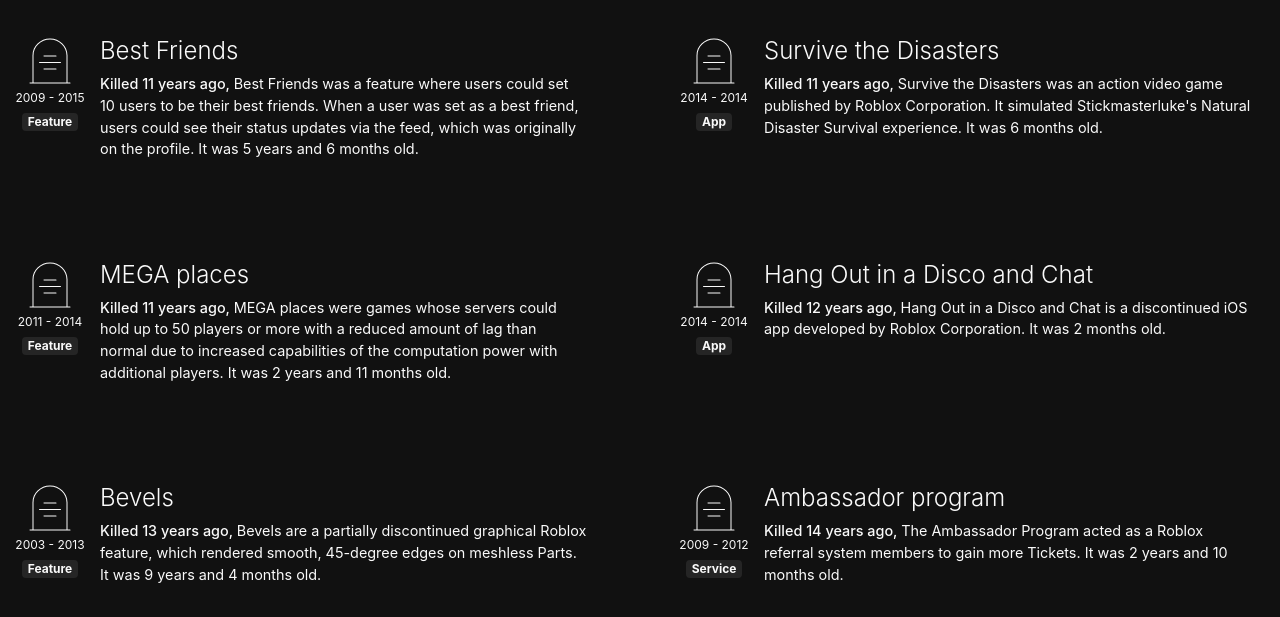
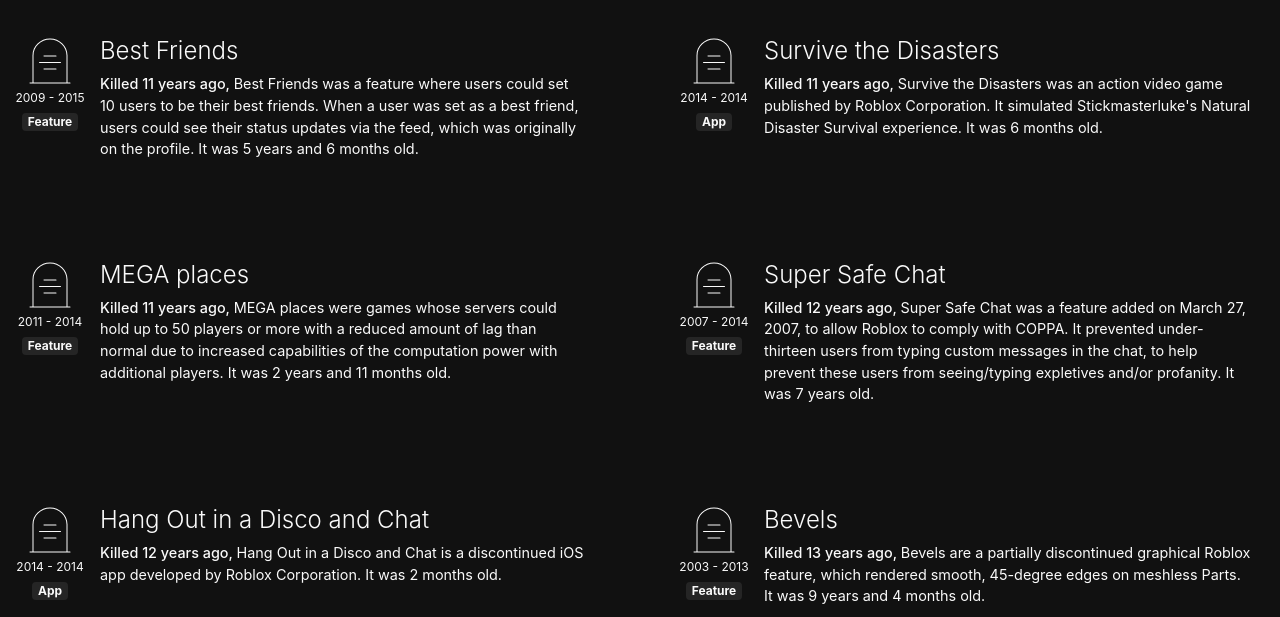
Before and after one commit to whostacking/killedbyroblox, a Jekyll site: the page built from index.html, in a window 1280 px wide and 900 px high, scrolled down 4343 px, cut to the strip 0-617 px from the top of the window. Built offline with Jekyll 4.4.1, drawn with Linux system fonts in a browser that asks for light colours.

Commit message:
Add Super Safe Chat

```diff
--- a/_data/graveyard.json
+++ b/_data/graveyard.json
@@ -216,6 +216,14 @@
     "type": "feature"
   },
   {
+    "name": "Super Safe Chat",
+    "dateOpen": "2007-03-27",
+    "dateClose": "2014-04-03",
+    "link": "https://roblox.fandom.com/wiki/Chat#Filtering",
+    "description": "Super Safe Chat was a feature added on March 27, 2007, to allow Roblox to comply with COPPA. It prevented under-thirteen users from typing custom messages in the chat, to help prevent these users from seeing/typing expletives and/or profanity.",
+    "type": "feature"
+  },
+  {
     "name": "System badges",
     "dateOpen": "2006-12-22",
     "dateClose": "2026-02-10",
```
